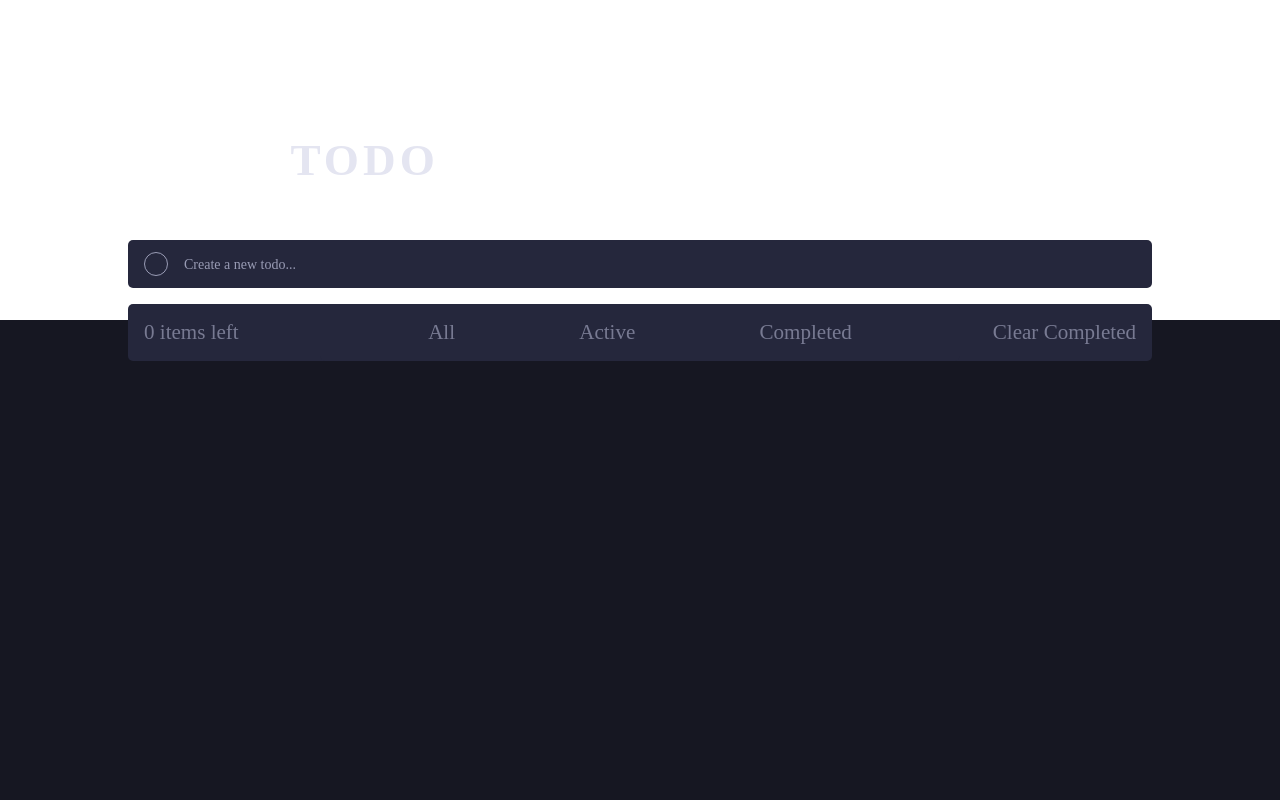
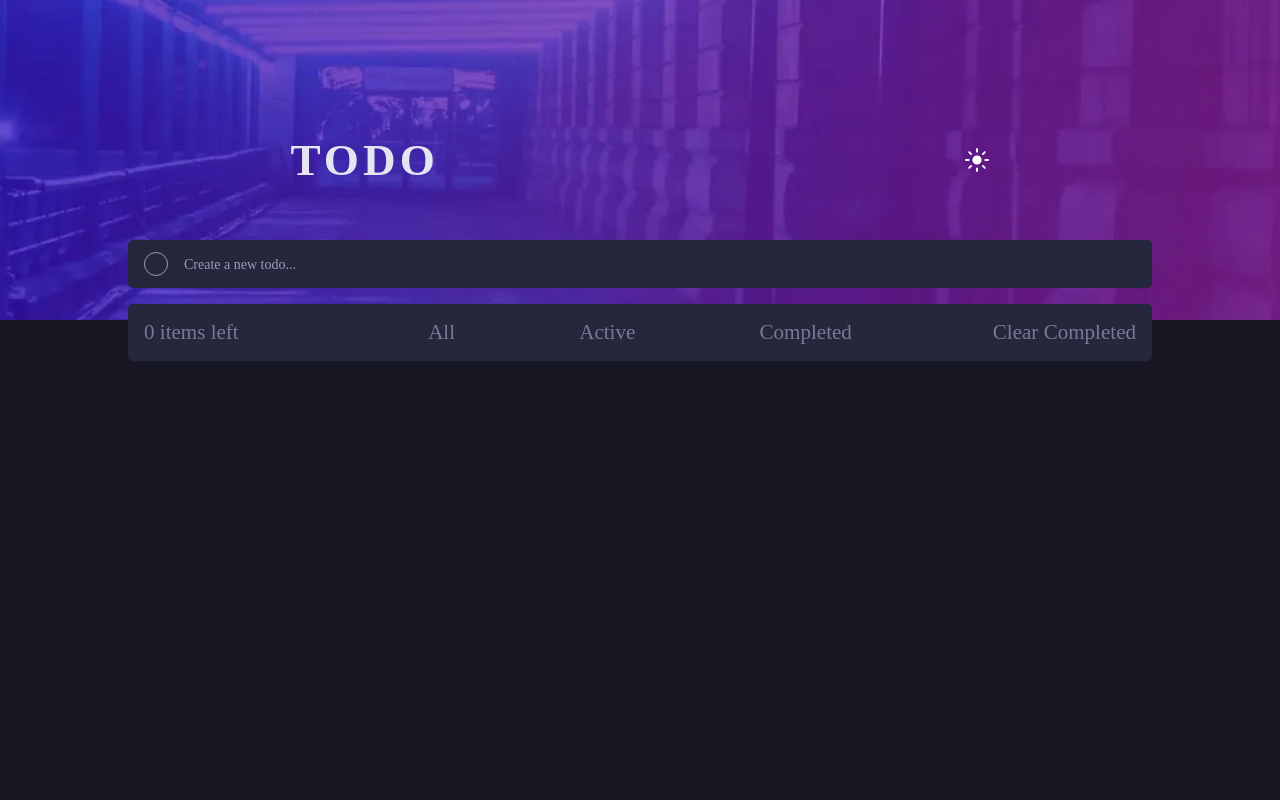
Before and after one commit to zastar23/To-Do-App, a website: page index.html in a window 1280 px wide. Shown: the top 800 px of the page. Drawn offline with nearby package versions, Linux system fonts and the light colour scheme; files that its build step writes are made by us from their sources; the site is published under a folder, as on GitHub Pages, so addresses that start at the root find nothing; files whose address does not match are found by name.

Commit message:
Image fix

```diff
--- a/src/scss/components/_header.scss
+++ b/src/scss/components/_header.scss
@@ -2,7 +2,7 @@
 .header {
 	width: 100%;
 	min-height: 12rem;
-	background-image: url("/images/bg-mobile-dark.webp");
+	background-image: url("./images/bg-mobile-dark.webp");
 	background-size: cover;
 	background-repeat: no-repeat;
 	display: flex;
@@ -12,7 +12,7 @@
 	transition: all 450ms ease;
 
 	@media (min-width: 760px) {
-		background-image: url("/images/bg-desktop-dark.webp");
+		background-image: url("./images/bg-desktop-dark.webp");
 		justify-content: space-around;
 		min-height: 20rem;
 		align-items: center;
```
